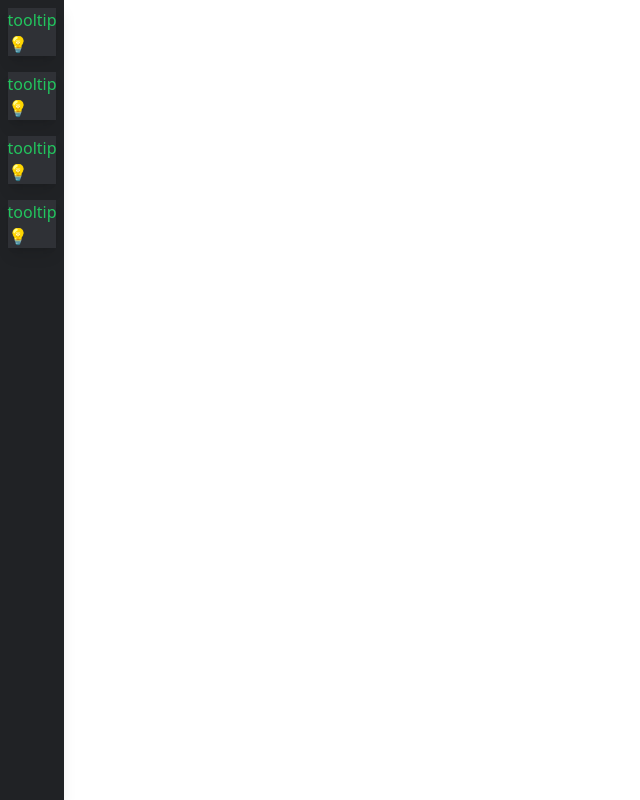
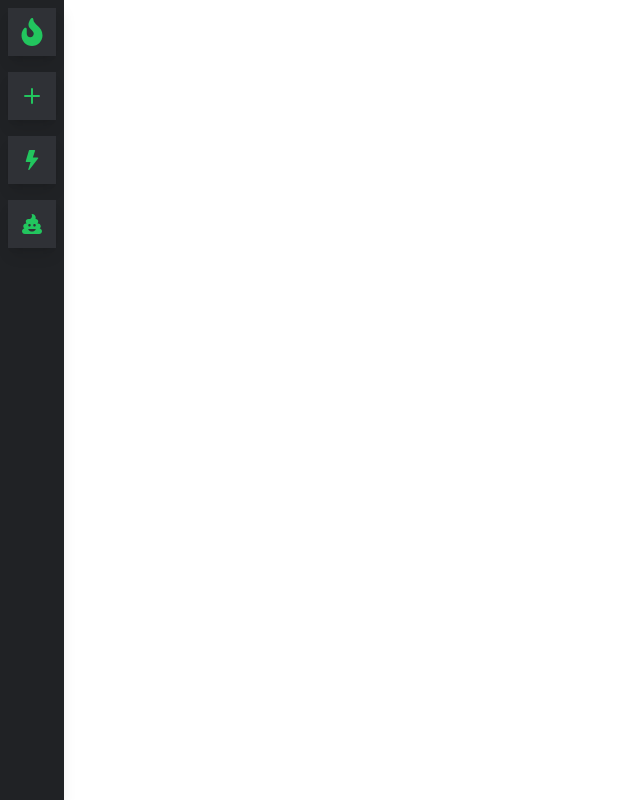
Before and after one commit to immonroe/discord-dashboard, a React (Create React App) app: page / in a window 1280 px wide. Shown: the whole page, without its empty margins (0-640 px from the left). Built offline with nearby package versions, Linux system fonts and the light colour scheme.

Commit message:
Commented out span to adjust styling on icons

```diff
--- a/src/SideBar.js
+++ b/src/SideBar.js
@@ -19,9 +19,9 @@ const SideBarIcon = ({ icon, text = 'tooltip 💡' }) => (
     <div className="sidebar-icon">
       {icon}
 
-      <span class='sidebar-tooltip'>
+      {/* <span class='sidebar-tooltip'>
         {text}
-      </span>
+      </span> */}
     </div>
   );
 
```
Also changed, not shown: src/index.css (line endings or trailing spaces).
